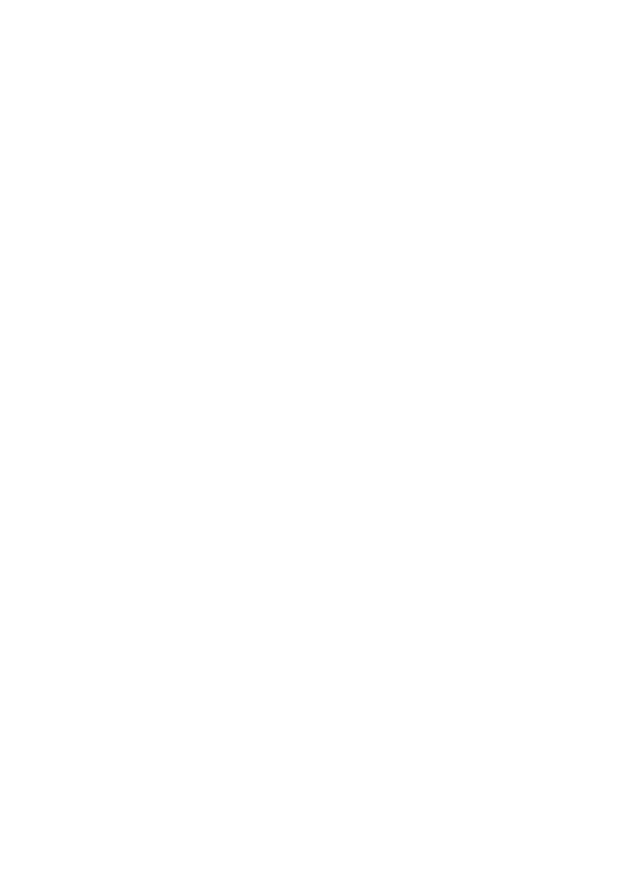
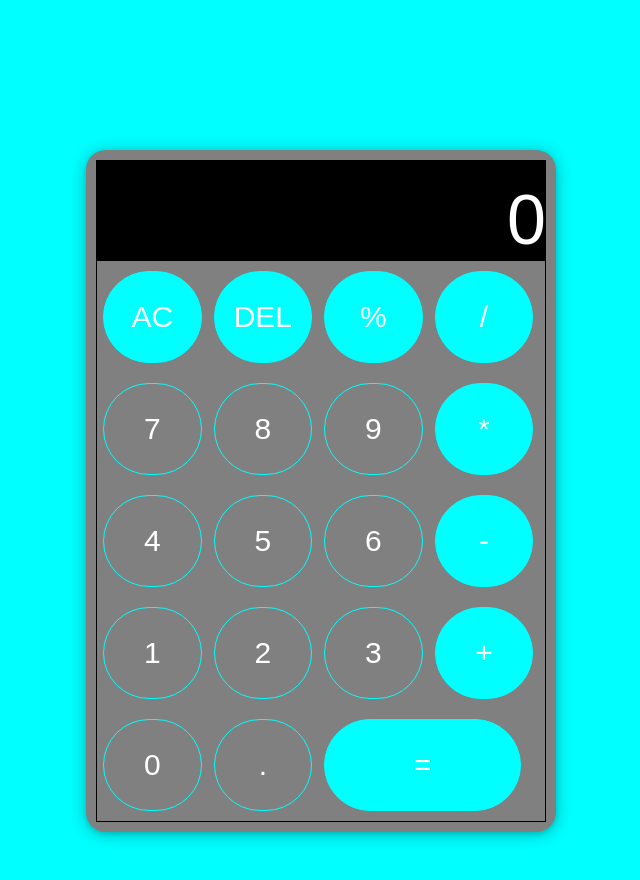
Before and after one commit to AbrosimovAlexander/AstonHW, a plain HTML site: page index.html in a window 1280 px wide. Shown: the whole page, without its empty margins (319-959 px from the left). Before the commit the page ends 800 px from the top, so only its background shows below. Drawn offline with Linux system fonts and the light colour scheme.

Commit message:
feature.createCalculator

```diff
--- a/index.css
+++ b/index.css
@@ -0,0 +1,60 @@
+* {
+  margin: 0;
+  padding: 0;
+  box-sizing: border-box;
+}
+
+body {
+  background: aqua;
+  font-size: 14px;
+  font-family: Arial, Helvetica, sans-serif;
+}
+
+.calculator {
+  width: 470px;
+  height: auto;
+  background-color: grey;
+  margin: 150px auto;
+  border-radius: 20px;
+  padding: 10px;
+  box-shadow: rgba(14, 30, 37, 0.12) 0px 2px 4px 0px,
+    rgba(14, 30, 37, 0.32) 0px 2px 16px 0px;
+}
+
+.display {
+  background-color: black;
+  color: white;
+  font-size: 70px;
+  text-align: end;
+  padding-top: 20px;
+  word-wrap: break-word;
+}
+
+.buttons {
+  display: flex;
+  flex-wrap: wrap;
+  border: 1px solid black;
+}
+
+.button {
+  display: flex;
+  align-items: center;
+  justify-content: center;
+
+  border: 1px solid aqua;
+  color: white;
+  border-radius: 50px;
+  padding: 28px 30px;
+  width: 22%;
+  margin: 10px 6px;
+  font-size: 30px;
+  background-color: grey;
+}
+
+.equal-btn {
+  width: 44%;
+}
+
+.btn-aqua {
+  background-color: aqua;
+}
--- a/index.html
+++ b/index.html
@@ -1,11 +1,37 @@
 <!DOCTYPE html>
 <html lang="en">
-<head>
-  <meta charset="UTF-8">
-  <meta name="viewport" content="width=device-width, initial-scale=1.0">
-  <title>Document</title>
-</head>
-<body>
-
-</body>
+  <head>
+    <meta charset="UTF-8" />
+    <meta http-equiv="X-UA-Compatible" content="IE=edge" />
+    <meta name="viewport" content="width=device-width, initial-scale=1.0" />
+    <title>Calculator</title>
+    <link rel="stylesheet" href="./index.css" />
+  </head>
+  <body>
+    <div class="calculator">
+      <div class="display">0</div>
+      <div class="buttons">
+        <button class="button btn-aqua">AC</button>
+        <button class="button btn-aqua">DEL</button>
+        <button class="button btn-aqua">%</button>
+        <button class="button btn-aqua">/</button>
+        <button class="button">7</button>
+        <button class="button">8</button>
+        <button class="button">9</button>
+        <button class="button btn-aqua">*</button>
+        <button class="button">4</button>
+        <button class="button">5</button>
+        <button class="button">6</button>
+        <button class="button btn-aqua">-</button>
+        <button class="button">1</button>
+        <button class="button">2</button>
+        <button class="button">3</button>
+        <button class="button btn-aqua">+</button>
+        <button class="button">0</button>
+        <button class="button">.</button>
+        <button class="button btn-aqua equal-btn">=</button>
+      </div>
+    </div>
+    <script src="./index.js"></script>
+  </body>
 </html>
--- a/index.js
+++ b/index.js
@@ -0,0 +1,36 @@
+let display = document.querySelector(".display");
+
+let buttons = Array.from(document.querySelectorAll(".button"));
+
+buttons.map((button) => {
+  button.addEventListener("click", (e) => {
+    switch (e.target.innerText) {
+      case "AC":
+        display.innerText = "0";
+        break;
+      case "=":
+        try {
+          display.innerText = eval(display.innerText);
+        } catch (e) {
+          display.innerText = "Error!";
+        }
+        break;
+      case "%":
+        let passedText = display.innerText + "/100";
+        display.innerText = eval(passedText);
+        break;
+      case "DEL":
+        display.innerText = display.innerText.substring(
+          0,
+          display.innerText.length - 1
+        );
+        break;
+      default:
+        if (display.innerText === "0" && e.target.innerText !== ".") {
+          display.innerText = e.target.innerText;
+        } else {
+          display.innerText += e.target.innerText;
+        }
+    }
+  });
+});
```
